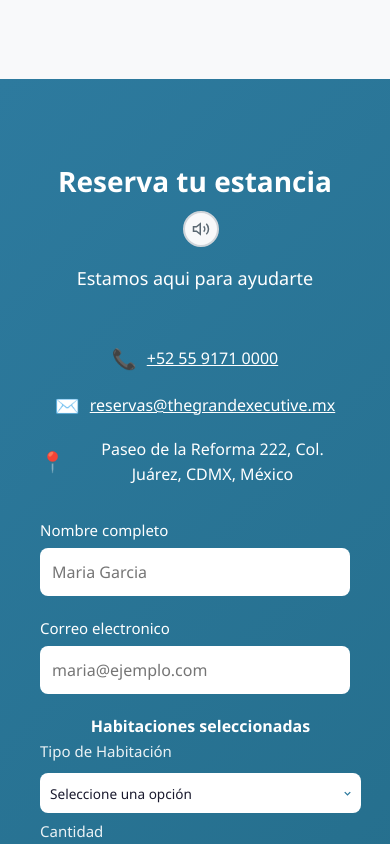
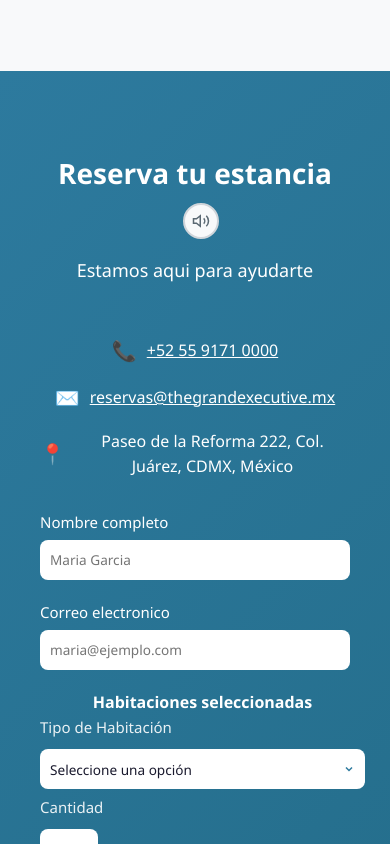
Before and after one commit to withergamer36/Hotel_Inclusividad, a React (Vite) app: page / in a window 390 px wide. Shown: the part 11156-12000 px from the top of the page. Built offline with nearby package versions, Linux system fonts and the light colour scheme; a web font is replaced by a local one.

Commit message:
phone_forms_fix

```diff
--- a/src/components/App/App.css
+++ b/src/components/App/App.css
@@ -1834,7 +1834,13 @@
     flex-shrink: 0;
   }
   .form-input {
-    padding: 12px 12px;
+    min-height: 40px;
+    padding: 8px 10px;
+    font-size: 0.85rem;
+  }
+  .form-textarea {
+    font-size: 0.85rem;
+    min-height: 80px;
   }
   select.form-input {
     padding-right: 32px;
@@ -1848,16 +1854,6 @@
     min-height: 40px;
     flex-shrink: 0;
     align-self: flex-end;
-  }
-  .room-type-group .form-input {
-    min-height: 40px;
-    padding: 8px 10px;
-    font-size: 0.85rem;
-  }
-  .room-type-group select.form-input {
-    padding-right: 28px;
-    background-position: right 8px center;
-    background-size: 11px;
   }
   .rooms-total-preview {
     padding: 8px 10px;
```
